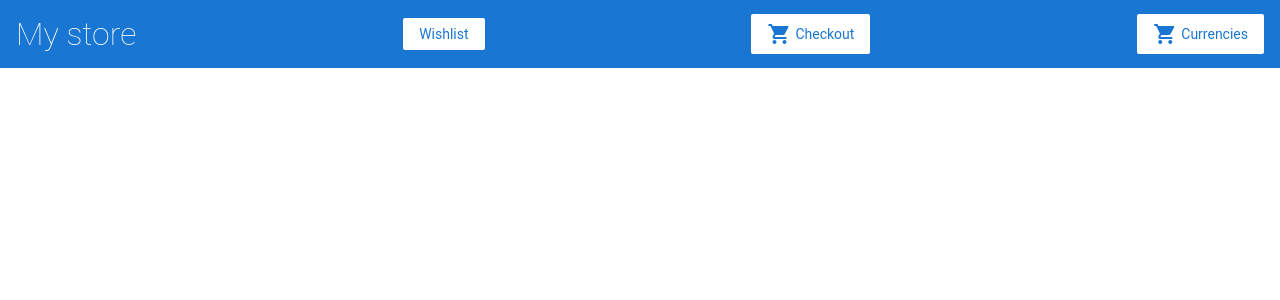
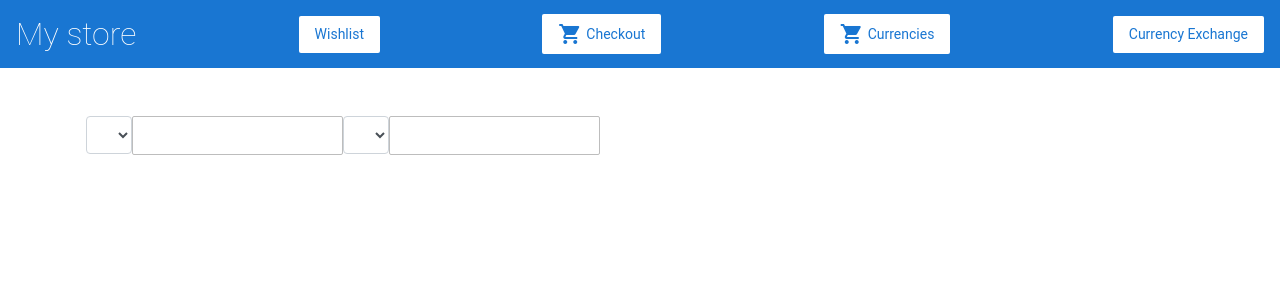
Before and after one commit to zhoricc3398/angular-tutorial-first, an Angular app: page /currency-exchange in a window 1280 px wide. Before the commit this address led to /. Shown: the top 300 px of the page. Built offline with nearby package versions, Linux system fonts and the light colour scheme.

Commit message:
feat(4-observables-and-rxjs): WIP 4-observables-and-rxjs

```diff
--- a/package.json
+++ b/package.json
@@ -19,6 +19,7 @@
     "@angular/platform-browser": "~8.1.0",
     "@angular/platform-browser-dynamic": "~8.1.0",
     "@angular/router": "~8.1.0",
+    "bootstrap": "^4.3.1",
     "rxjs": "~6.4.0",
     "tslib": "^1.9.0",
     "zone.js": "~0.9.1"
--- /dev/null
+++ b/src/app/currency-exchange/currency-exchange.component.html
@@ -0,0 +1,18 @@
+<div class="row mt-5">
+    <div>
+        <select class="form-control">
+            <option *ngFor="let currency of currencies">{{currency}}</option>
+        </select>
+    </div>
+    <div>
+        <input type="number">
+    </div>
+    <div>
+        <select class="form-control">
+            <option *ngFor="let currency of currencies">{{currency}}</option>
+        </select>
+    </div>
+    <div>
+        <input type="number">
+    </div>
+</div>
--- /dev/null
+++ b/src/app/currency-exchange/currency-exchange.component.ts
@@ -0,0 +1,16 @@
+import { Component, OnInit } from '@angular/core';
+
+@Component({
+  selector: 'app-currency-exchange',
+  templateUrl: './currency-exchange.component.html',
+  styleUrls: ['./currency-exchange.component.scss']
+})
+export class CurrencyExchangeComponent implements OnInit {
+
+  constructor() {
+  }
+
+  ngOnInit() {
+  }
+
+}
--- a/src/app/top-bar/top-bar.component.html
+++ b/src/app/top-bar/top-bar.component.html
@@ -15,3 +15,7 @@
     <i class="material-icons">shopping_cart</i>
     Currencies
 </a>
+
+<a [routerLink]= "['/currency-exchange']" class="button fancy-button">
+    Currency Exchange
+</a>
--- a/src/styles.scss
+++ b/src/styles.scss
@@ -119,3 +119,5 @@ app-top-bar {
   border-radius: 2px;
   background-color: #eeeeee;
 }
+
+@import '../node_modules/bootstrap/dist/css/bootstrap.css'
```
Also changed, not shown: src/app/app.module.ts (+5 -2 lines), src/app/currency-exchange.service.ts (added, +16 -0 lines), src/app/currency-exchange/currency-exchange.component.scss (added), 1 other file (tests, documents, lock files or other folders).
